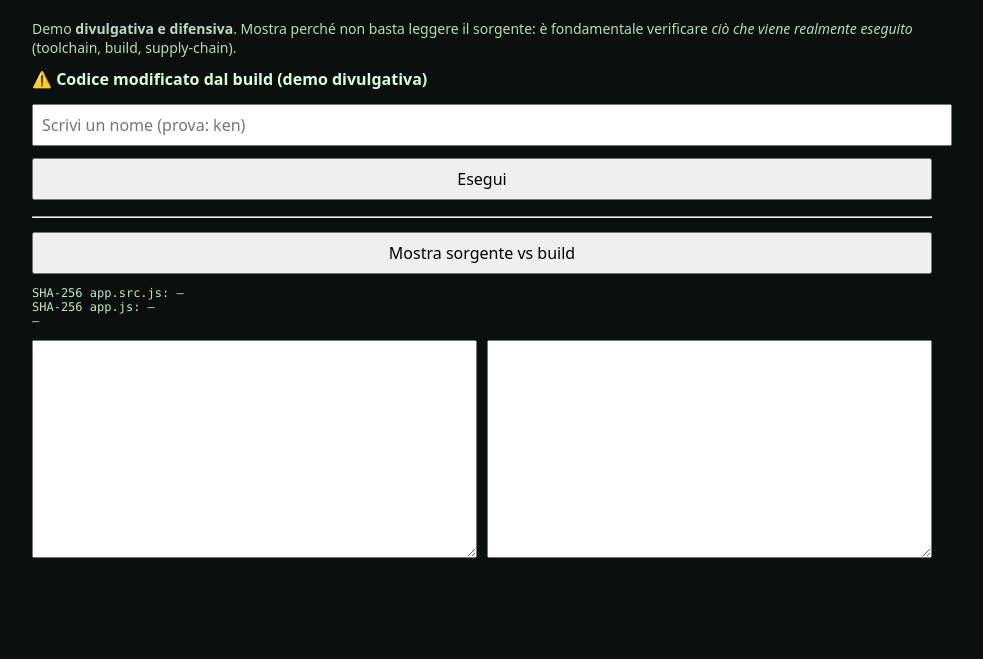
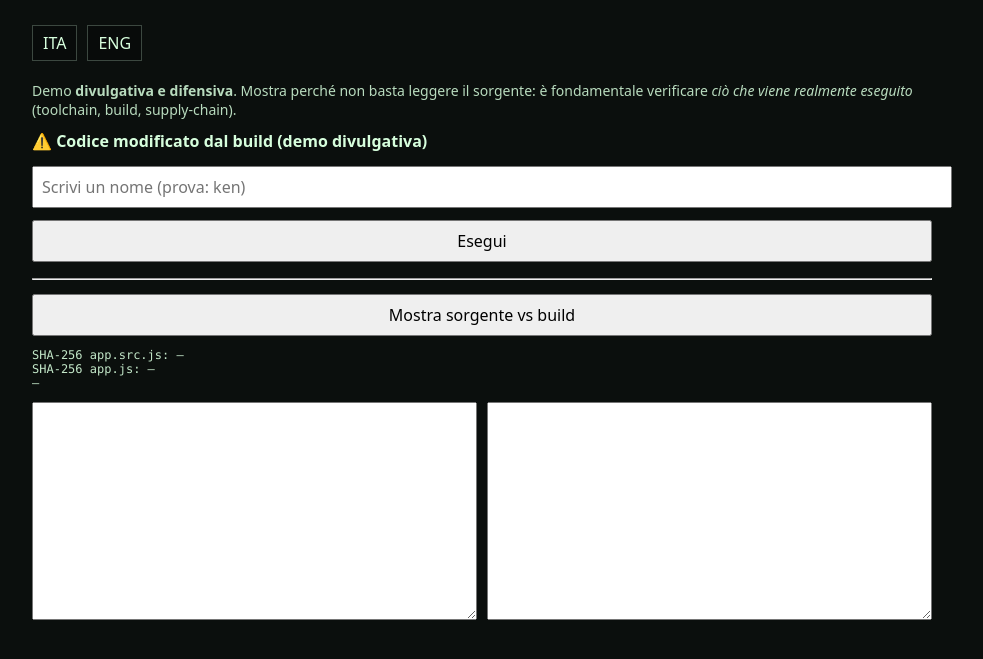
Before and after one commit to pezzaliapp/trusting-trust-pwa, a plain HTML site: page index.html in a window 1280 px wide. Shown: the part 87-746 px from the top of the page, without its empty margins (158-1141 px from the left). Drawn offline with Linux system fonts and the light colour scheme.

Commit message:
Update index.html

```diff
--- a/index.html
+++ b/index.html
@@ -51,13 +51,34 @@
       opacity:.9;
       margin:6px 0;
     }
+    .langbar{
+      display:flex;
+      gap:10px;
+      margin:10px 0 14px 0;
+    }
+    .langbar button{
+      width:auto;
+      padding:6px 10px;
+      border:1px solid rgba(215,255,221,.25);
+      background:rgba(0,0,0,.25);
+      color:#d7ffdd;
+      cursor:pointer;
+    }
+    .langbar button:hover{
+      background:rgba(255,255,255,.06);
+    }
   </style>
 </head>
 <body>
   <div class="wrap">
-    <h1>Trusting Trust – Demo</h1>
+    <h1 data-i18n="title">Trusting Trust – Demo</h1>
 
-    <p class="note">
+    <div class="langbar">
+      <button id="lang-it" type="button">ITA</button>
+      <button id="lang-en" type="button">ENG</button>
+    </div>
+
+    <p class="note" data-i18n="intro">
       Demo <strong>divulgativa e difensiva</strong>.
       Mostra perché non basta leggere il sorgente: è fondamentale verificare
       <em>ciò che viene realmente eseguito</em> (toolchain, build, supply-chain).
@@ -65,18 +86,18 @@
 
     <div id="status"></div>
 
-    <input id="name" placeholder="Scrivi un nome (prova: ken)" />
-    <button id="run">Esegui</button>
+    <input id="name" data-i18n-placeholder="placeholder" placeholder="Scrivi un nome (prova: ken)" />
+    <button id="run" data-i18n="run">Esegui</button>
 
     <div id="out" class="note"></div>
 
     <hr />
 
-    <button id="show">Mostra sorgente vs build</button>
+    <button id="show" data-i18n="show">Mostra sorgente vs build</button>
 
     <div class="hash">
-      <div>SHA-256 app.src.js: <span id="hashSrc">–</span></div>
-      <div>SHA-256 app.js: <span id="hashBuilt">–</span></div>
+      <div><span data-i18n="hash_src">SHA-256 app.src.js</span>: <span id="hashSrc">–</span></div>
+      <div><span data-i18n="hash_built">SHA-256 app.js</span>: <span id="hashBuilt">–</span></div>
       <div id="hashNote">–</div>
     </div>
 
```
